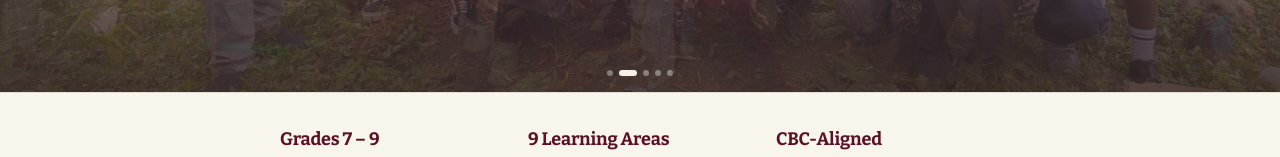
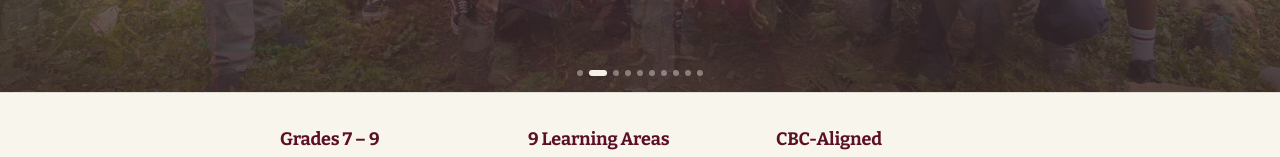
Before and after one commit to kangara-254/Parody, a React (Vite) app: page / in a window 1280 px wide. Shown: the part 531-688 px from the top of the page. Built offline with nearby package versions, Linux system fonts and the light colour scheme; no server answers.

Commit message:
Add 10 new gallery photos to landing page carousel

```diff
--- a/src/pages/Landing.tsx
+++ b/src/pages/Landing.tsx
@@ -5,8 +5,13 @@ import gallery2 from "../assets/gallery/gallery-2.jpeg";
 import gallery3 from "../assets/gallery/gallery-3.jpeg";
 import gallery4 from "../assets/gallery/gallery-4.jpeg";
 import gallery5 from "../assets/gallery/gallery-5.jpeg";
+import gallery6 from "../assets/gallery/gallery-6.jpeg";
+import gallery7 from "../assets/gallery/gallery-7.jpeg";
+import gallery8 from "../assets/gallery/gallery-8.jpeg";
+import gallery9 from "../assets/gallery/gallery-9.jpeg";
+import gallery10 from "../assets/gallery/gallery-10.jpeg";
 
-const SLIDES = [gallery2, gallery3, gallery1, gallery5, gallery4];
+const SLIDES = [gallery2, gallery3, gallery1, gallery5, gallery4, gallery6, gallery7, gallery8, gallery9, gallery10];
 const SLIDE_MS = 5000;
 
 // Public landing page shown before Login. Previously the login form was
```
